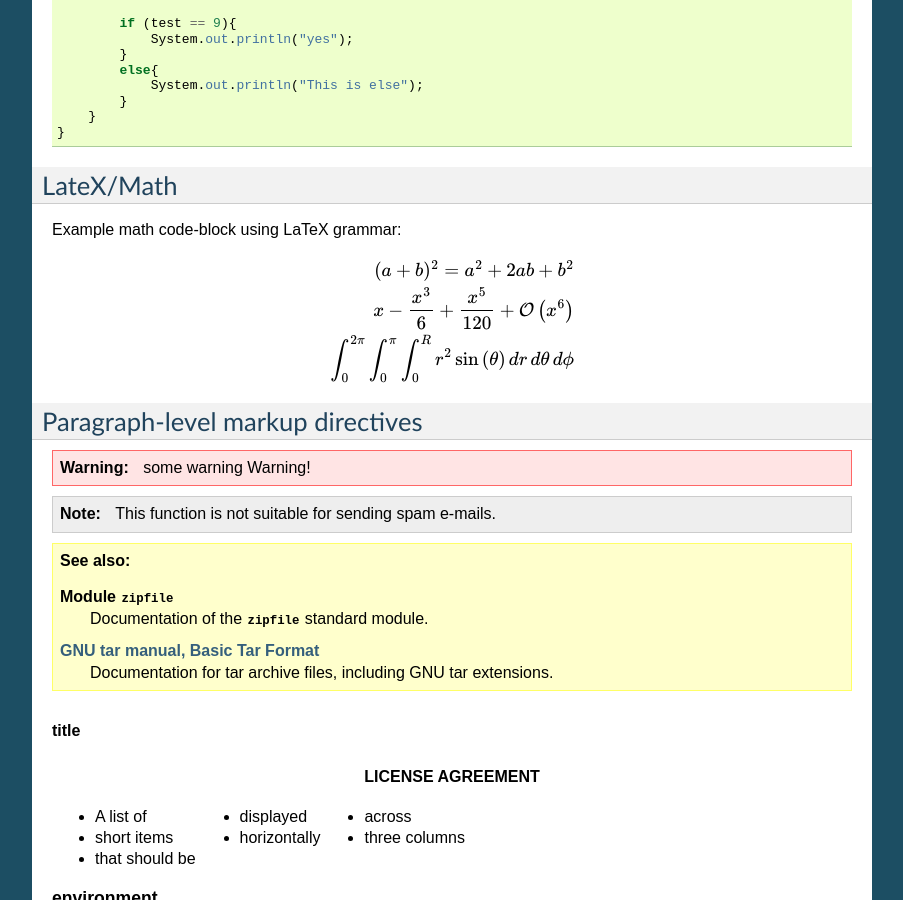
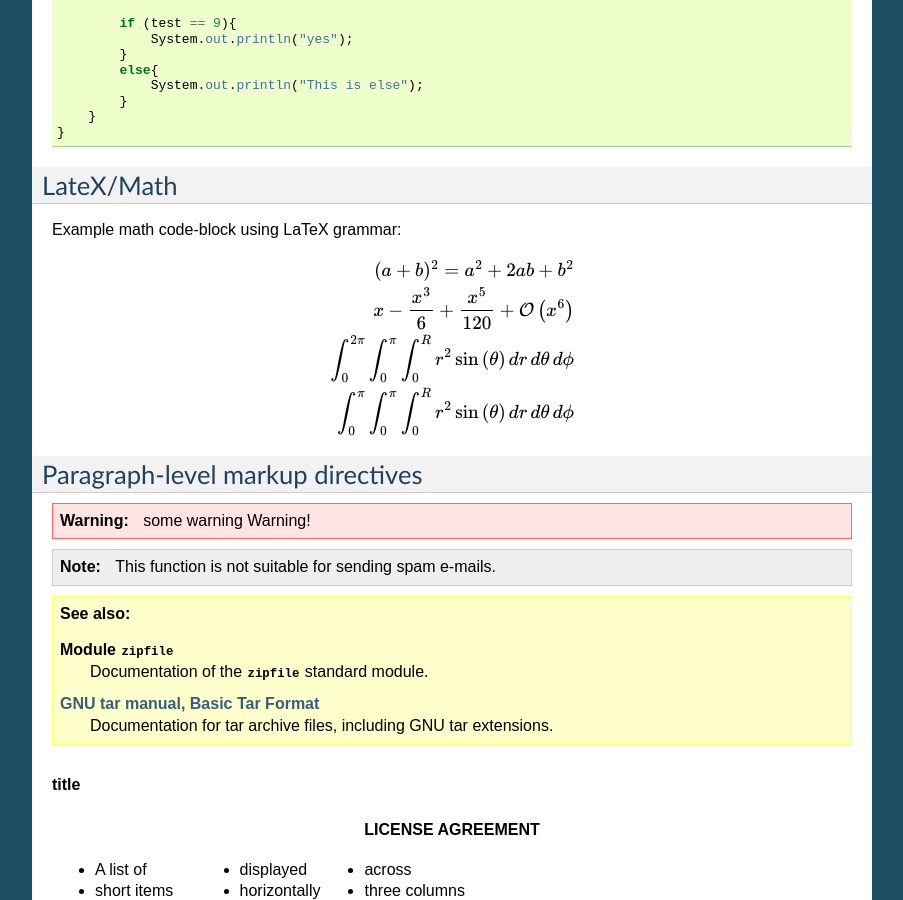
Before and after one commit to launerbie/roastchicken, a Sphinx documentation site: the page built from docs/source/sphinx_examples.rst, in a window 1280 px wide and 900 px high, scrolled down 1176 px. Shown: the whole window, without its empty margins (198-1101 px from the left). Built offline with Sphinx 7.4.7, drawn with Linux system fonts in a browser that asks for light colours; formulas are drawn with MathJax 3.

Commit message:
formule erbij

```diff
--- a/docs/source/sphinx_examples.rst
+++ b/docs/source/sphinx_examples.rst
@@ -95,6 +95,7 @@ Example math code-block using LaTeX grammar:
 
     \int_{0}^{2 \pi}\int_{0}^{\pi}\int_{0}^{R} r^{2} \sin{\left (\theta \right )}\, dr\, d\theta\, d\phi
 
+    \int_{0}^{\pi}\int_{0}^{\pi}\int_{0}^{R} r^{2} \sin{\left (\theta \right )}\, dr\, d\theta\, d\phi
 
 ---------------------------------
 Paragraph-level markup directives
```
